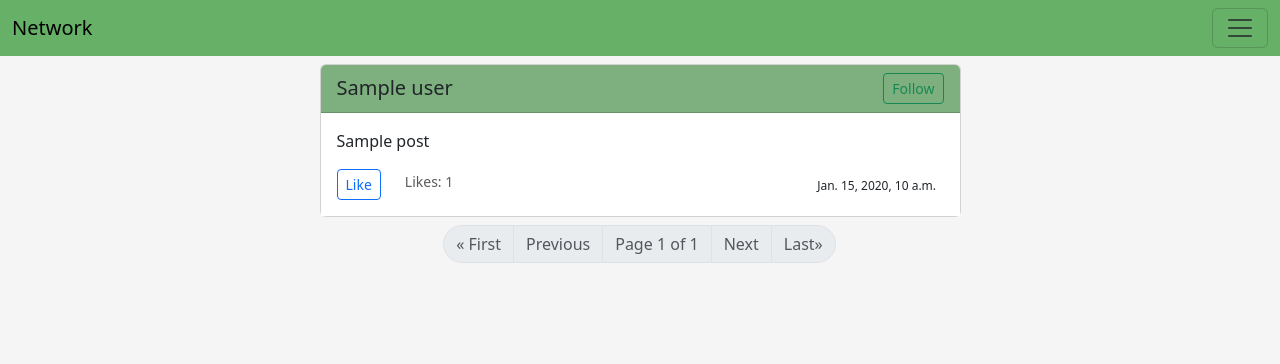
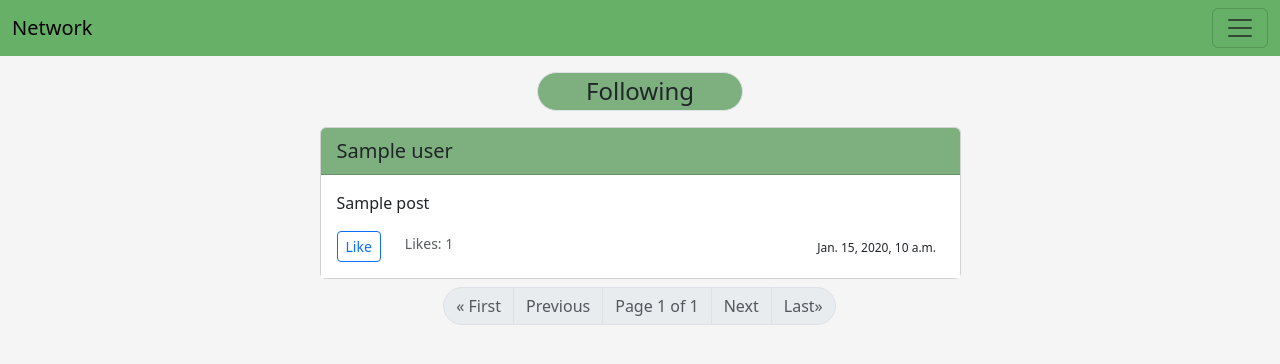
Before and after one commit to NearBee/Js-Network, a Django app: template network/templates/network/following.html in a window 1280 px wide. Shown: the top 364 px of the page. Run offline with Django 3.2, Linux system fonts and the light colour scheme; the template is opened without the code that fills it: most values are stand-ins (such as "Sample title", 1, 10 or a date in 2020).

Commit message:
removed follower button from page, added title

```diff
--- a/network/templates/network/following.html
+++ b/network/templates/network/following.html
@@ -7,7 +7,11 @@
 {% block body %}
 
 {% if request.user == user %}
-
+<div class="row justify-content-center pt-4">
+    <div class="col-auto border rounded-pill px-5 py-1 titleClass">
+        <p class="h4 fw-light mb-0">Following</p>
+    </div>
+</div>
 <div class="container pt-2">
     <div class="row justify-content-center">
         <div class="col-7">
@@ -18,15 +22,7 @@
                     <a class="nav-link col-9 fs-5" href="{% url 'profile' post.user %}">
                         {{ post.user }}
                     </a>
-                    {% if request.user != post.user %}
-                    <div class="col-auto">
-                        <button type="button" class="btn btn-outline-success btn-sm followButton"
-                            data-username="{{ username }}">
-                            {% if request.user not in post.user.followers.all %}Follow{% else %}Unfollow{% endif %}
-                        </button>
-                    </div>
                 </div>
-                {% endif %}
                 <div class="card-body">
                     <p class="card-text">{{ post }}</p>
                     <div class="row justify-content-between card-buttons">
```
